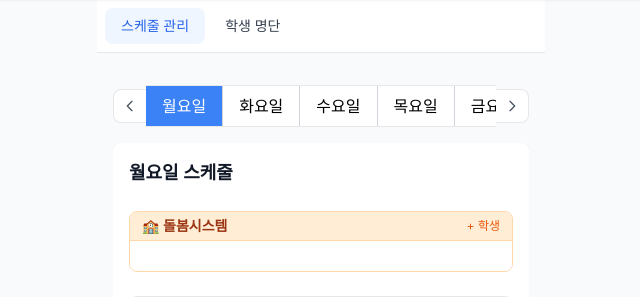
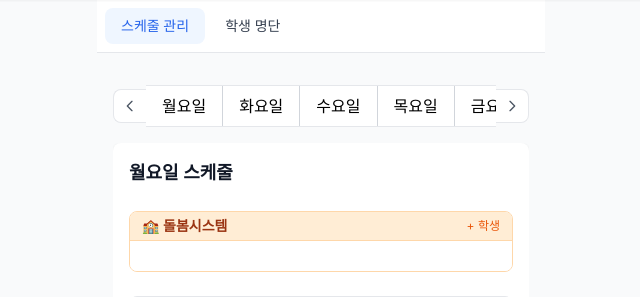
Before and after one commit to todaysfinds/tkd-car, a Flask app: page /admin/schedule-manager in a window 1280 px wide. Shown: the part 53-350 px from the top of the page, without its empty margins (319-959 px from the left). Run offline with Flask 3, Linux system fonts and the light colour scheme; data comes from the database, SQL or seed files in the repository; some libraries are stand-ins or nearby versions; some web fonts are replaced.

Commit message:
진짜 마지막 범인 발견 및 해결!
HTML에서 하드코딩된 월요일 활성화 제거:
{% if day_num == 0 %}bg-blue-500 text-white{% else %}bg-white{% endif %}
 bg-white 통일

이제 진짜로 월요일 강제 이동 없음!

```diff
--- a/templates/admin_schedule_manager.html
+++ b/templates/admin_schedule_manager.html
@@ -34,7 +34,7 @@
                 {% for day_name, day_num in [('월', 0), ('화', 1), ('수', 2), ('목', 3), ('금', 4)] %}
                 <button id="day-nav-{{ day_num }}"
                         onclick="scrollToDaySlot({{ day_num }})"
-                        class="px-4 py-2 border-r border-gray-300 whitespace-nowrap flex-shrink-0 {% if day_num == 0 %}bg-blue-500 text-white{% else %}bg-white{% endif %}"
+                        class="px-4 py-2 border-r border-gray-300 whitespace-nowrap flex-shrink-0 bg-white"
                         style="scroll-snap-align: center;">
                     {{ day_name }}요일
                 </button>
```
